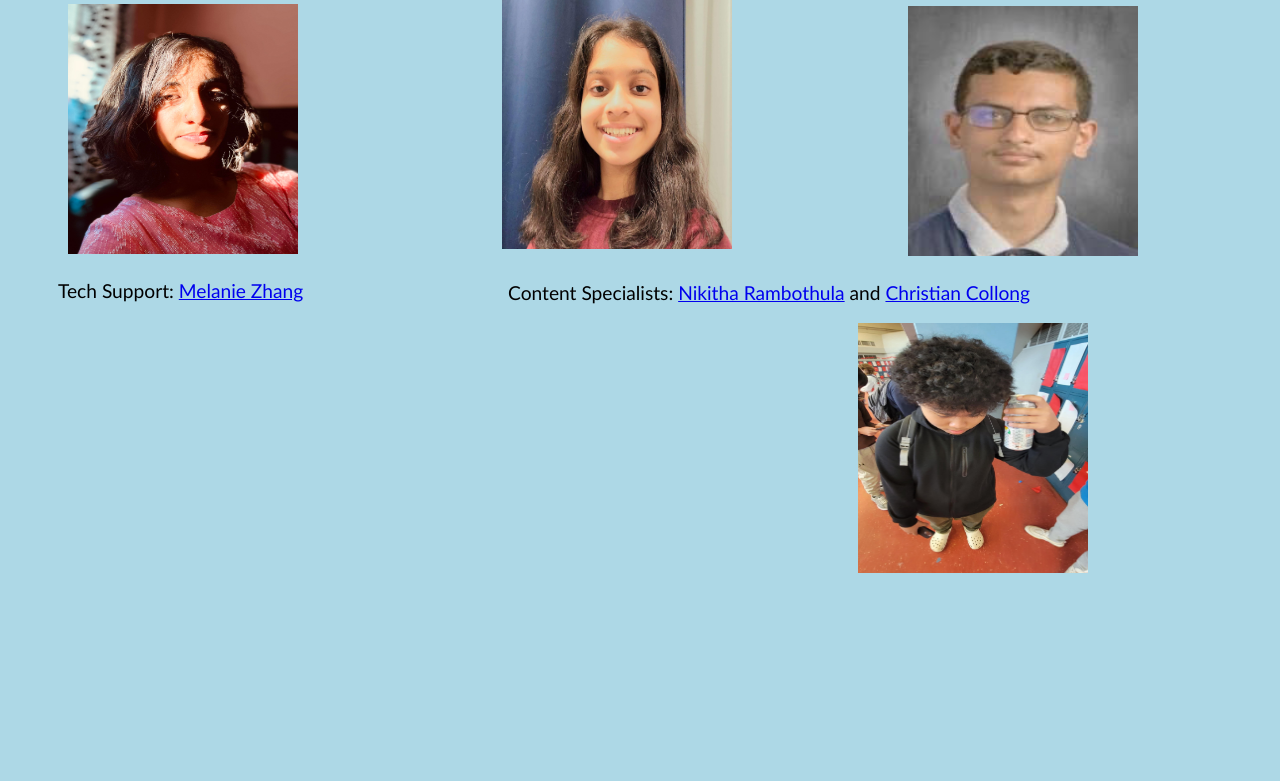
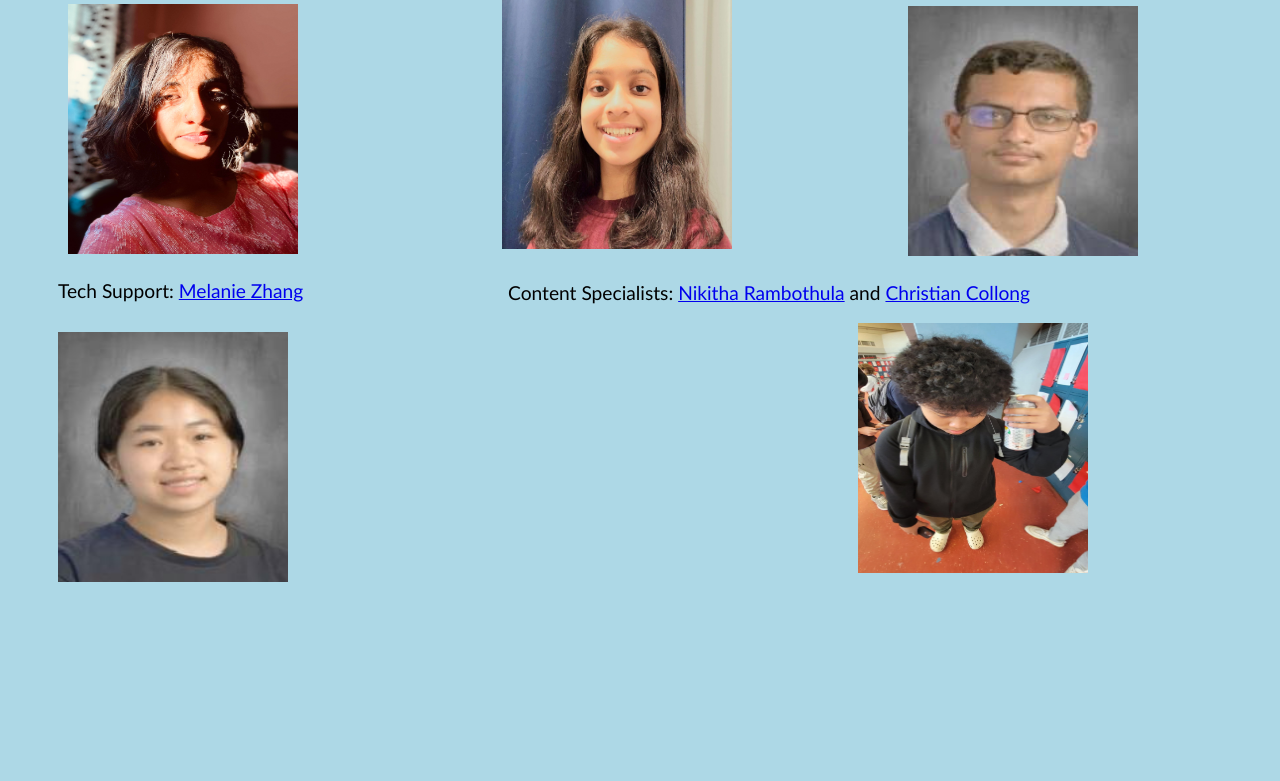
Before and after one commit to kodingwizard/N3CAM-Website, a PHP site: page /ourteam.html in a window 1280 px wide. Shown: the part 310-1091 px from the top of the page. Before the commit the page ends 883 px from the top, so only its background shows below. Run offline with PHP 8.4, Linux system fonts and the light colour scheme.

Commit message:
pictures

```diff
--- a/biopagearchit.html
+++ b/biopagearchit.html
@@ -46,5 +46,6 @@
     </table>
     <br>
     <h1 id="banner">Archit Das</h1>
+    <img id = "architpic" src = "images/image_archit.jpg" alt = "Archit Das" style = "width:230px;height:250px;">
 </body>
 </html>
--- a/biopagechristian.html
+++ b/biopagechristian.html
@@ -46,5 +46,5 @@
     </table>
     <br>
     <h1 id="banner">Christian Collong</h1>
-</body>
+    <img id = "chrispic" src = "images/image_chris.jpg" alt = "Christian Collong" style = "width:230px;height:250px;">
 </html>
--- a/biopagenandini.html
+++ b/biopagenandini.html
@@ -46,5 +46,6 @@
     </table>
     <br>
     <h1 id="banner">Nandini Dharwadkar</h1>
+    <img id = "nandinipic" src = "images/image_nandini.jpg" alt = "Nandini Dharwadkar" style = "width:230px;height:250px;">
 </body>
 </html>
--- a/biopagenikhila.html
+++ b/biopagenikhila.html
@@ -46,5 +46,6 @@
     </table>
     <br>
     <h1 id="banner">Nikhila Rambothula</h1>
+    <img id = "nikhilapic" src = "images/image_nikhila.jpg" alt = "Nikhila Rambothula" style = "width:230px;height:250px;">
 </body>
 </html>
--- a/ourteam.css
+++ b/ourteam.css
@@ -131,5 +131,6 @@ body{
 
 #melaniepic{
     margin-left: 50px;
-    transform: translateY(100px);
+    margin-right: 700px;
+    transform: translateY(-600px);
 }
--- a/ourteam.html
+++ b/ourteam.html
@@ -56,6 +56,6 @@
     <img id = "architpic" src = "images/image_archit.jpg" alt = "Archit Das" style = "width:230px;height:250px;">
     <img id = "nandinipic" src = "images/image_nandini.jpg" alt = "Nandini Dharwadkar" style = "width:230px;height:250px;">
     <img id = "nikhilapic" src = "images/image_nikhila.jpg" alt = "Nikhila Rambothula" style = "width:230px;height:250px;">
-
+    <img id = melaniepic src="images/image_melanie.jpg" alt="Melanie Zhang" style = "width:230px;height:250px;">
 </body>
 </html>
```
